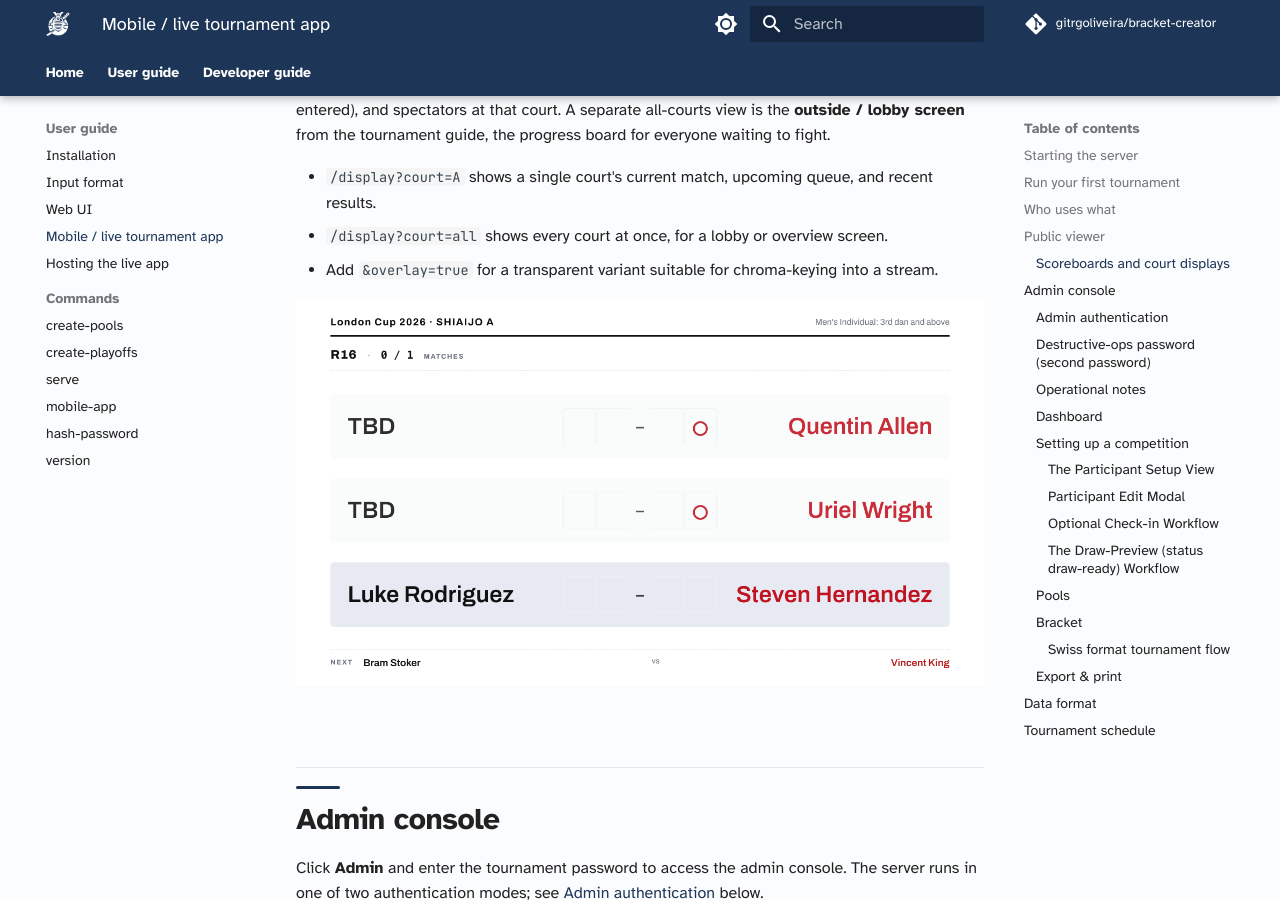
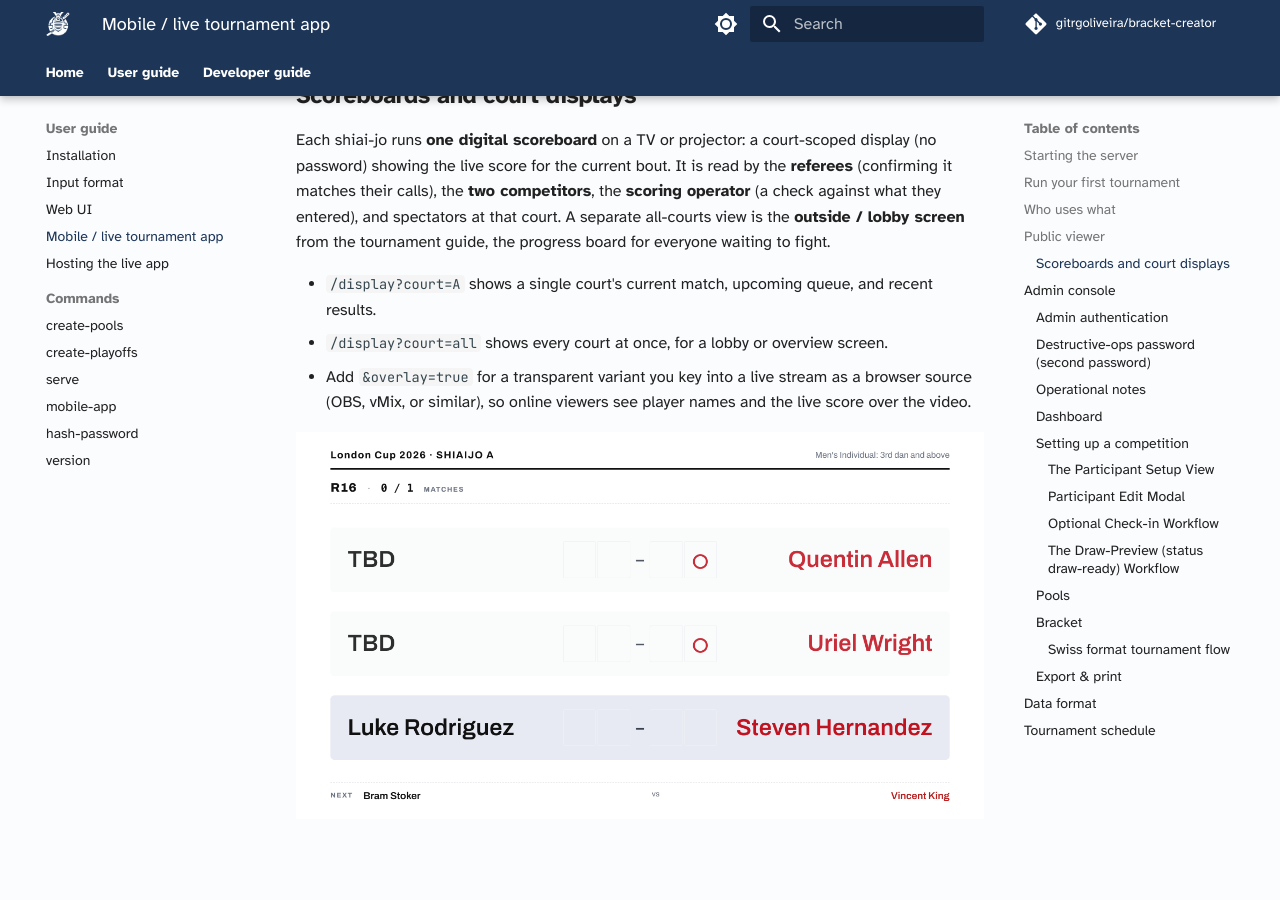
Before and after one commit to gitrgoliveira/bracket-creator, an MkDocs documentation site: the page built from docs/user-guide/mobile-app.md, in a window 1280 px wide and 900 px high, scrolled down 7764 px. Built offline with MkDocs 1.6.1 and Material for MkDocs 9.7.7, drawn with Linux system fonts in a browser that asks for light colours; comment, search, counter and statistics services are not loaded; some of the changed text lies outside the part shown.

Commit message:
docs: cover the streaming overlay audience
Expand the overlay display (/display?court=A&overlay=true) from a one-line note
into its real use: a transparent browser source keyed into OBS/vMix so online
viewers see player names and the live score over the video. Add a stream /
broadcast row to the "Who uses what" table.

Co-Authored-By: Claude Opus 4.8 <noreply@anthropic.com>

```diff
--- a/docs/user-guide/mobile-app.md
+++ b/docs/user-guide/mobile-app.md
@@ -62,6 +62,7 @@ A tournament has several audiences and roles, and each maps to a different surfa
 | **Spectators** | who is fighting where, with live scores | Public viewer: the all-shiai-jo schedule and live standings |
 | **Referees and the two competitors** | the agreed live score for the bout in front of them | The court **scoreboard** on a TV: `/display?court=A` |
 | **Lobby / outside screen** | progress across every court at a glance | A TV on `/display?court=all` (all courts) |
+| **Stream / broadcast viewers** | player names and the live score over the video | The **overlay** `/display?court=A&overlay=true`, keyed into OBS / vMix as a browser source |
 | **Table operator** | record results for their court | Admin: the court's shiai-jo operator view and the score editor |
 | **Court manager** | call competitors, watch the queue | Admin: the shiai-jo view (current match plus the upcoming queue) |
 | **Tournament manager** | oversee all courts; set times, move matches | Admin: the [dashboard](#dashboard) and the [Tournament schedule](#tournament-schedule) |
@@ -89,7 +90,7 @@ Each shiai-jo runs **one digital scoreboard** on a TV or projector: a court-scop
 
 - `/display?court=A` shows a single court's current match, upcoming queue, and recent results.
 - `/display?court=all` shows every court at once, for a lobby or overview screen.
-- Add `&overlay=true` for a transparent variant suitable for chroma-keying into a stream.
+- Add `&overlay=true` for a transparent variant you key into a live stream as a browser source (OBS, vMix, or similar), so online viewers see player names and the live score over the video.
 
 ![Single-court scoreboard for Shiai-jo A: the current match with Shiro on the left and Aka in red on the right, and the next match below.](../screenshots/display-scoreboard.png)
 
```
